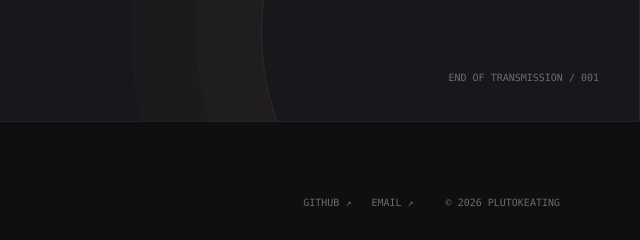
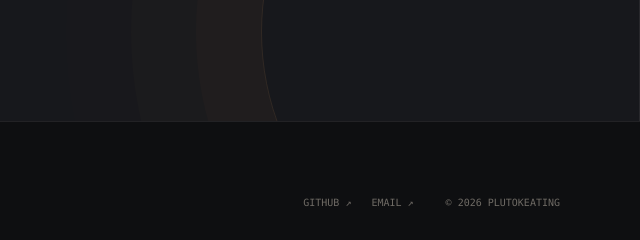
Before and after one commit to PlutoKeating/PlutoKeating, a website: page site/index.html in a window 1280 px wide. Shown: the part 2875-3115 px from the top of the page, 640-1280 px from the left. Drawn offline with nearby package versions, Linux system fonts and the light colour scheme; files that its build step writes are made by us from their sources.

Commit message:
删除 END OF TRANSMISSION 文字

```diff
--- a/site/index.html
+++ b/site/index.html
@@ -66,7 +66,6 @@
       <h2 class="relative z-10 mt-7 font-sans text-[clamp(3.2rem,8vw,6rem)] leading-[1.08] font-bold tracking-[-.07em]" id="contact-title">有想法？<br><span class="text-accent">一起聊聊.</span></h2>
       <p class="relative z-10 mt-6 text-sm text-fg-muted sm:text-base">关于项目、技术或新的可能性，欢迎来信。</p>
       <a class="relative z-10 mt-5 inline-flex max-w-full items-center gap-5 border-b-2 border-accent pb-1 font-sans text-base font-bold break-all text-fg transition-colors hover:text-accent sm:text-2xl" href="mailto:PlutoKeating@outlook.com">PlutoKeating@outlook.com <span class="text-accent" aria-hidden="true">↗</span></a>
-      <span class="relative z-10 mt-12 block font-mono text-[10px] tracking-widest text-fg-subtle sm:absolute sm:bottom-9 sm:right-10 sm:mt-0">END OF TRANSMISSION / 001</span>
     </section>
   </main>
   <footer class="mx-auto flex max-w-[1600px] flex-wrap items-center gap-x-8 gap-y-3 px-5 pb-9 font-mono text-[10px] tracking-wider text-fg-subtle sm:px-8 lg:px-14 xl:px-20"><a class="font-sans text-2xl font-bold text-fg hover:text-accent" href="#top">P.K.<span class="text-accent">_</span></a><p class="mr-auto">That is to make positive impacts on the world :)</p><div class="flex gap-5"><a class="hover:text-accent" href="https://github.com/PlutoKeating" target="_blank" rel="noopener noreferrer">GITHUB ↗</a><a class="hover:text-accent" href="mailto:PlutoKeating@outlook.com">EMAIL ↗</a></div><span class="w-full sm:w-auto">© <span id="year">2026</span> PLUTOKEATING</span></footer>
```
